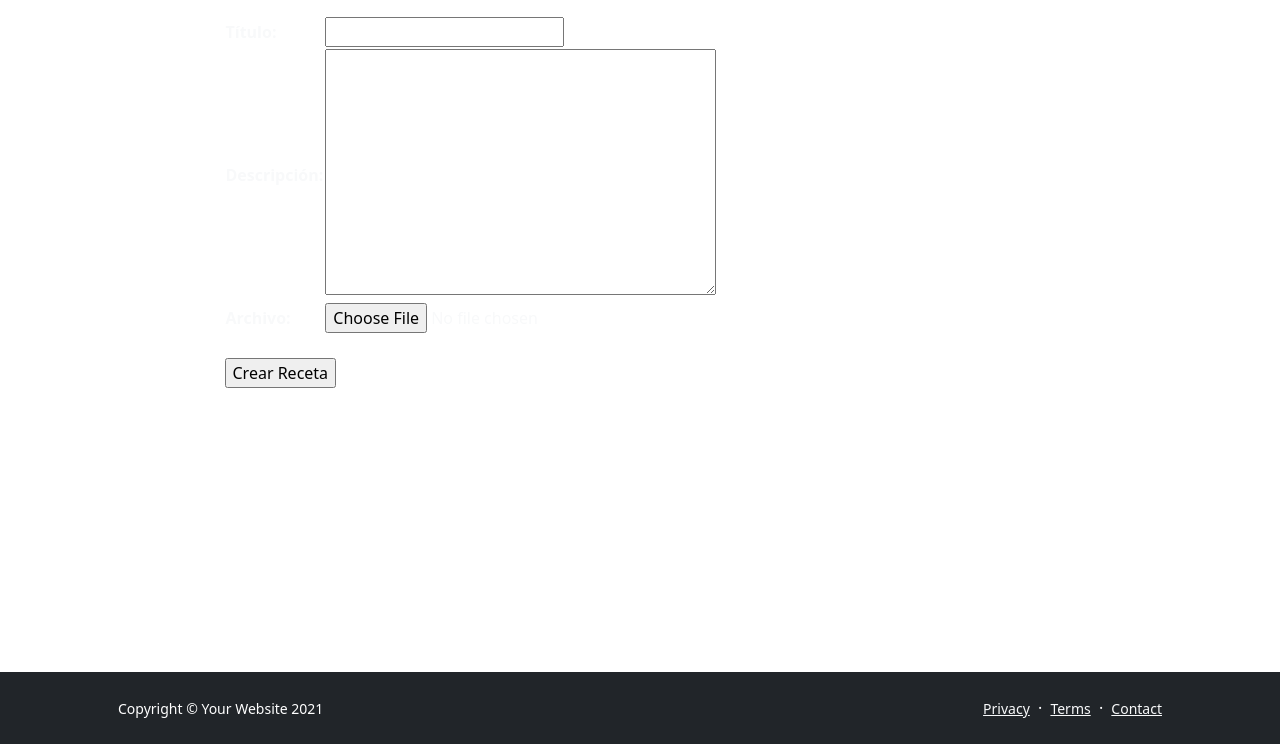
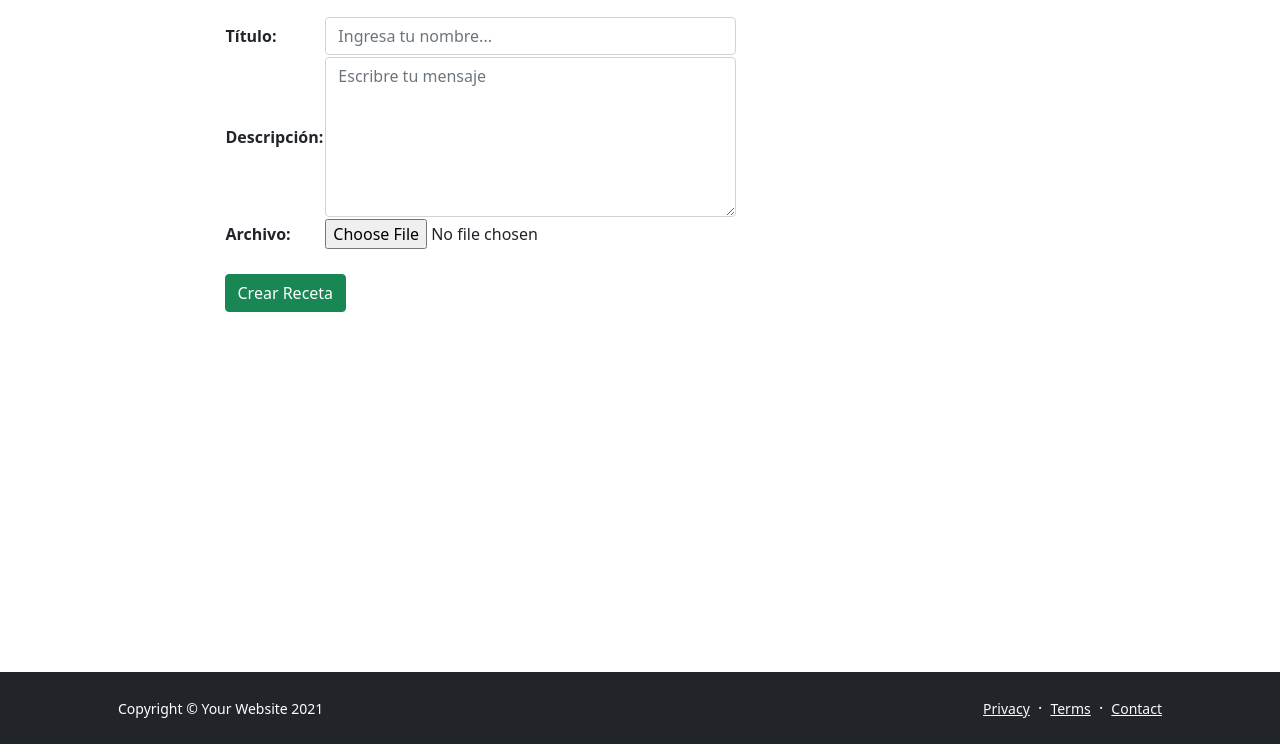
Before and after one commit to Jairgo/Libreria, a Django app: page /store/create/ in a window 1280 px wide. Shown: the part 56-800 px from the top of the page. Run offline with Django 3.2, Linux system fonts and the light colour scheme; some libraries are stand-ins or nearby versions.

Commit message:
para subir

```diff
--- a/store/forms.py
+++ b/store/forms.py
@@ -1,7 +1,32 @@
 from django import forms
+from django.forms import fields, widgets
+from .models import Store
 # from phonenumber_field.formfields import PhoneNumberField
 
-class createBookForm(forms.Form):
-    title = forms.CharField(label="Nombre", required=True, widget = forms.TextInput(attrs={'class':'form-control','id':'name' ,'placeholder':'Ingresa tu nombre...'}), min_length=3, max_length = 100)
-    content = forms.CharField(label="Contenido", required=True, widget = forms.Textarea(attrs={'class':'form-control', 'rows': '5', 'id':'message','style':'height: 10rem','placeholder':'Escribre tu mensaje'}), min_length=3, max_length = 100)
-    file = forms.FileField(label="Archivo", required=True, widget= forms.FileInput(attrs={'class':'form-control','id':'file' ,}))
+class createBookForm(forms.ModelForm):
+    def __init__(self, *args, **kwargs):
+        self.request = kwargs.pop('request', None)
+        super().__init__(*args, **kwargs)
+
+    class Meta:
+        model = Store
+        fields = ['title', 'description', 'book']
+        widgets = {
+            'title' : forms.TextInput(attrs={'class':'form-control','id':'name' ,'placeholder':'Ingresa tu nombre...'}),
+            'description' : forms.Textarea(attrs={'class':'form-control', 'rows': '5', 'id':'message','style':'height: 10rem','placeholder':'Escribre tu mensaje'}),
+            'book': forms.FileInput(attrs={'class':'form-control-file','id':'file' ,}),
+        }
+
+class updateBookForm(forms.ModelForm):
+    def __init__(self, *args, **kwargs):
+        self.request = kwargs.pop('request', None)
+        super().__init__(*args, **kwargs)
+
+    class Meta:
+        model = Store
+        fields = ['title', 'description', 'book']
+        widgets = {
+            'title' : forms.TextInput(attrs={'class':'form-control','id':'name' ,'placeholder':'Ingresa tu nombre...'}),
+            'description' : forms.Textarea(attrs={'class':'form-control', 'rows': '5', 'id':'message','style':'height: 10rem','placeholder':'Escribre tu mensaje'}),
+            'book': forms.FileInput(attrs={'class':'form-control','id':'file' ,}),
+        }
--- a/store/templates/store/store_confirm_delete.html
+++ b/store/templates/store/store_confirm_delete.html
@@ -10,7 +10,7 @@
         <div>
             <form action="" method="post">
                 {% csrf_token %}
-                <p>
+                <p class="text-dark">
                     Estas seguro de eliminar el libro "{{object.title}}"
                 </p>
                 <input type="submit" value="Confirmar" />
--- a/store/templates/store/store_detail.html
+++ b/store/templates/store/store_detail.html
@@ -10,13 +10,14 @@
                     <div class="text-center mb-5">
                         <h1 class="fw-bolder"> {{store.title}} </h1>
                         <p class="lead fw-normal text-muted mb-0">{{store.description|safe|truncatechars:"250"}}</p>
-                        <a class="text-decoration-none" target="_blank" href="{{ store.book.url }}">
+                        <a class="text-decoration-none btn btn-success mb-4" target="_blank" href="{{ store.book.url }}">
                             Ver libro
                             <i class="bi-arrow-right"></i>
                         </a>
                         {% if request.user.is_staff %}
                         <p>
-                            <a class="btn btn-primary" href="{% url 'libros:update' store.id %}" role="button">Editar Libro</a>
+                            <a class="btn btn-warning" href="{% url 'libros:update' store.id %}" role="button"><i class="bi bi-pencil-square"></i> Editar Libro</a>
+                            <a class="btn btn-danger" href="{% url 'libros:delete' store.id %}" role="button"><i class="bi bi-trash"></i> Eliminar Libro</a>
                         </p>
                         {% endif %}
                     </div>
--- a/store/templates/store/store_form.html
+++ b/store/templates/store/store_form.html
@@ -9,11 +9,11 @@
           <div>
               <form action="" method="post">
                 {% csrf_token %}
-                    <table>
+                    <table class="text-dark">
                         {{ form.as_table }}
                     </table>
                   <br>
-                  <input type="submit" value="Crear Receta" />
+                  <input type="submit" class="btn btn-success" value="Crear Receta" />
               </form>
           </div>
         </div>
--- a/store/templates/store/store_update_form.html
+++ b/store/templates/store/store_update_form.html
@@ -12,13 +12,13 @@
                     ¡Actualización hecha correctamente!
                 </p>
               {% endif  %}
-              <form action="" method="post">
+              <form action="" method="post" class="text-dark">
                 {% csrf_token %}
                     <table>
                         {{ form.as_table }}
                     </table>
                   <br>
-                  <input type="submit" value="Actualizar Libro" />
+                  <input class="btn btn-success" type="submit" value="Actualizar Libro" />
               </form>
           </div>
         </div>
--- a/store/views.py
+++ b/store/views.py
@@ -6,7 +6,7 @@
 from django.views.generic.list import ListView
 from django.urls import reverse_lazy
 
-from .forms import createBookForm
+from .forms import createBookForm, updateBookForm
 
 # from django.views.generic.list import ListView
 
@@ -27,12 +27,26 @@
 
 class StoreCreateView(CreateView):
     model = Store
-    fields = ['title', 'description', 'book']
+    form_class = createBookForm
+    # fields = ['title', 'description', 'book']
     success_url = reverse_lazy('libros:libros')
+
+    def form_valid(self, form):
+        # Guardar los datos del libro
+        libro = form.save(commit=False)
+        libro.save()
+        return super().form_valid(form)
+
+    def get_form_kwargs(self):
+        # Coloca el request disponible para el formulario
+        kwargs = super(StoreCreateView, self).get_form_kwargs()
+        kwargs['request'] = self.request
+        return kwargs
 
 class StoreUpdateView(UpdateView):
     model = Store
-    fields = ['title', 'description', 'book']
+    form_class = updateBookForm
+    # fields = ['title', 'description', 'book']
     template_name_suffix = '_update_form'
     # success_url = reverse_lazy('libros:update')
 
@@ -40,6 +54,18 @@
         print("Hola")
         return reverse_lazy('libros:update', args=[self.object.id]) + '?ok'
 
+    def form_valid(self, form):
+        # Guardar los datos del libro
+        libro = form.save(commit=False)
+        libro.save()
+        return super().form_valid(form)
+
+    def get_form_kwargs(self):
+        # Coloca el request disponible para el formulario
+        kwargs = super(StoreUpdateView, self).get_form_kwargs()
+        kwargs['request'] = self.request
+        return kwargs
+
 class StoreDeleteView(DeleteView):
     model = Store
     success_url = reverse_lazy('libros:libros')
```
Also changed, not shown: db.sqlite3, 1 other file.
